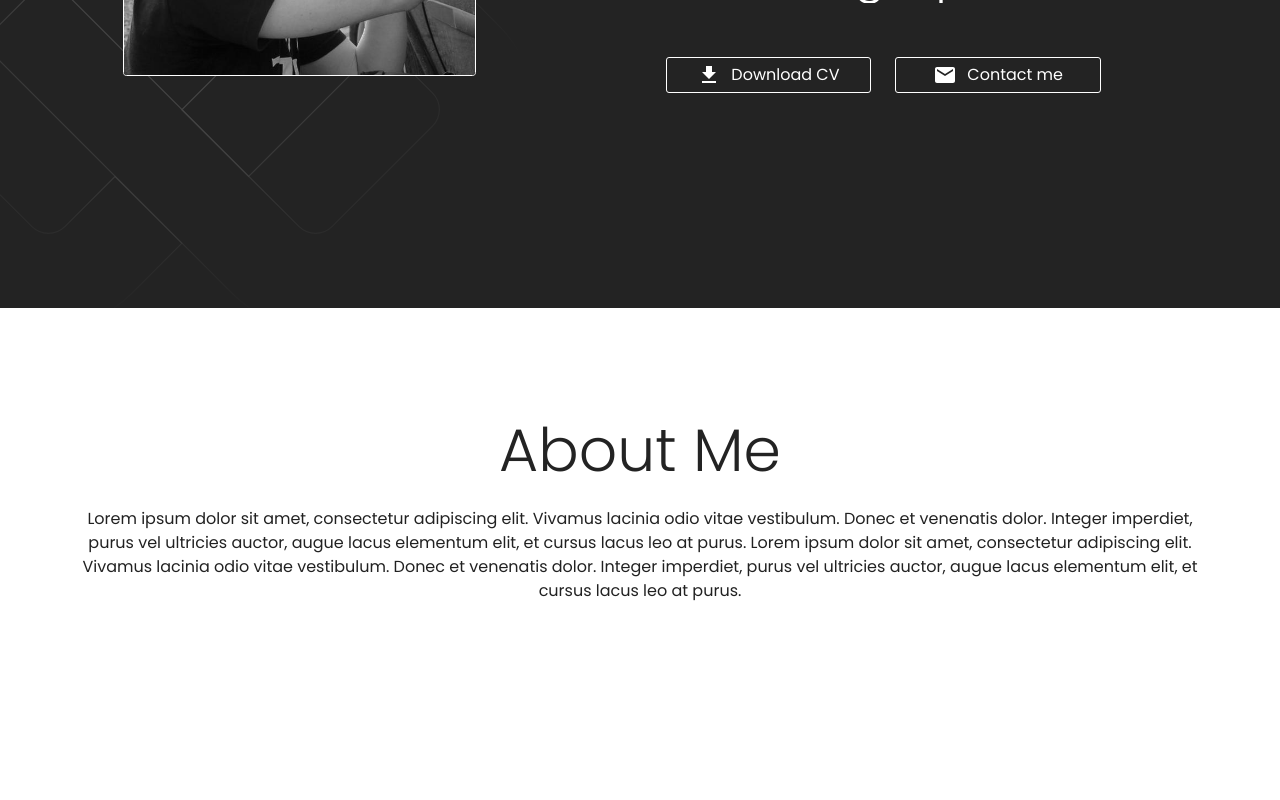
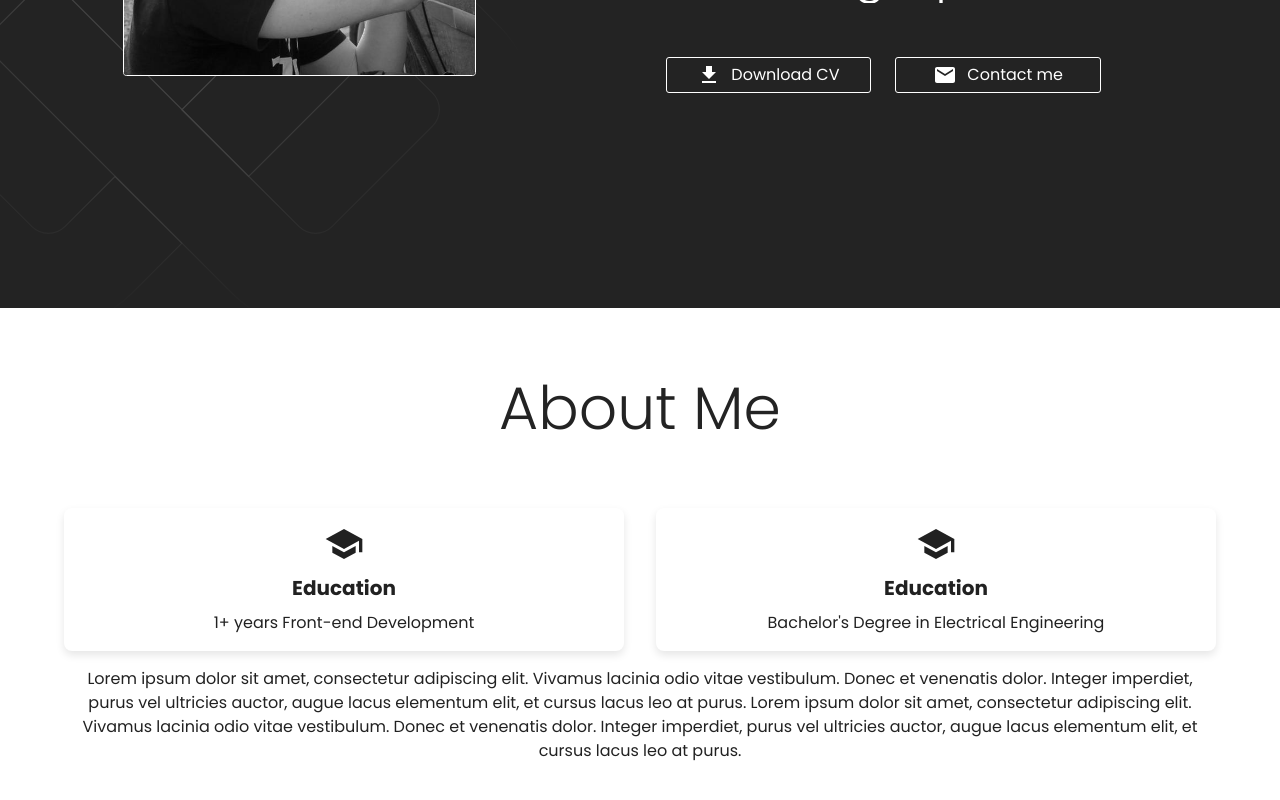
Before and after one commit to Masthw/PortfolioJohnix, a React (Vite) app: page / in a window 1280 px wide. Shown: the part 492-1292 px from the top of the page. Before the commit the page ends 1200 px from the top, so only its background shows below. Built offline with nearby package versions, Linux system fonts and the light colour scheme.

Commit message:
feat: inits InfoBox component in About Me

```diff
--- a/src/pages/Home/sections/About/About.tsx
+++ b/src/pages/Home/sections/About/About.tsx
@@ -1,40 +1,55 @@
-import { Container, Typography, Box, styled } from "@mui/material";
+import { Container, Typography, Box, styled, Grid } from "@mui/material";
+import InfoBox from "./InfoBox";
+import SchoolIcon from "@mui/icons-material/School";
 
 const About = () => {
-
   const StyledAbout = styled("div")(({ theme }) => ({
     backgroundColor: theme.palette.primary.contrastText,
-        height: "50vh",
+    minHeight: "50vh",
     display: "flex",
     alignItems: "center",
-        [theme.breakpoints.up("xs")]: {
-          // <=mobile
-          paddingTop: "100px",
-        },
+    justifyContent: "center",
+    padding: theme.spacing(4, 2),
     [theme.breakpoints.up("md")]: {
       // >mobile
       paddingTop: 0,
+      padding: theme.spacing(8, 4),
     },
   }));
-
 
   return (
     <>
       <StyledAbout>
-    <Container maxWidth="lg" sx={{ py: 4 }}>
+        <Container maxWidth="lg">
           <Box sx={{ textAlign: "center" }}>
             <Typography variant="h2" color="primary" gutterBottom>
               About Me
             </Typography>
+            <Grid container spacing={4} sx={{ mt: 4 }}>
+              <Grid item xs={12} md={6}>
+                <InfoBox
+                  icon={SchoolIcon}
+                  title="Education"
+                  description={"1+ years Front-end Development"}
+                />
+              </Grid>
+              <Grid item xs={12} md={6}>
+                <InfoBox
+                  icon={SchoolIcon}
+                  title="Education"
+                  description="Bachelor's Degree in Electrical Engineering"
+                />
+              </Grid>
+            </Grid>
             <Typography variant="body1" color="textPrimary" sx={{ mt: 2 }}>
               Lorem ipsum dolor sit amet, consectetur adipiscing elit. Vivamus
               lacinia odio vitae vestibulum. Donec et venenatis dolor. Integer
-          imperdiet, purus vel ultricies auctor, augue lacus elementum elit, et
-          cursus lacus leo at purus.
-          Lorem ipsum dolor sit amet, consectetur adipiscing elit. Vivamus
-          lacinia odio vitae vestibulum. Donec et venenatis dolor. Integer
-          imperdiet, purus vel ultricies auctor, augue lacus elementum elit, et
-          cursus lacus leo at purus.
+              imperdiet, purus vel ultricies auctor, augue lacus elementum elit,
+              et cursus lacus leo at purus. Lorem ipsum dolor sit amet,
+              consectetur adipiscing elit. Vivamus lacinia odio vitae
+              vestibulum. Donec et venenatis dolor. Integer imperdiet, purus vel
+              ultricies auctor, augue lacus elementum elit, et cursus lacus leo
+              at purus.
             </Typography>
           </Box>
         </Container>
```
Lines whose indentation alone changed are shown as unchanged.
